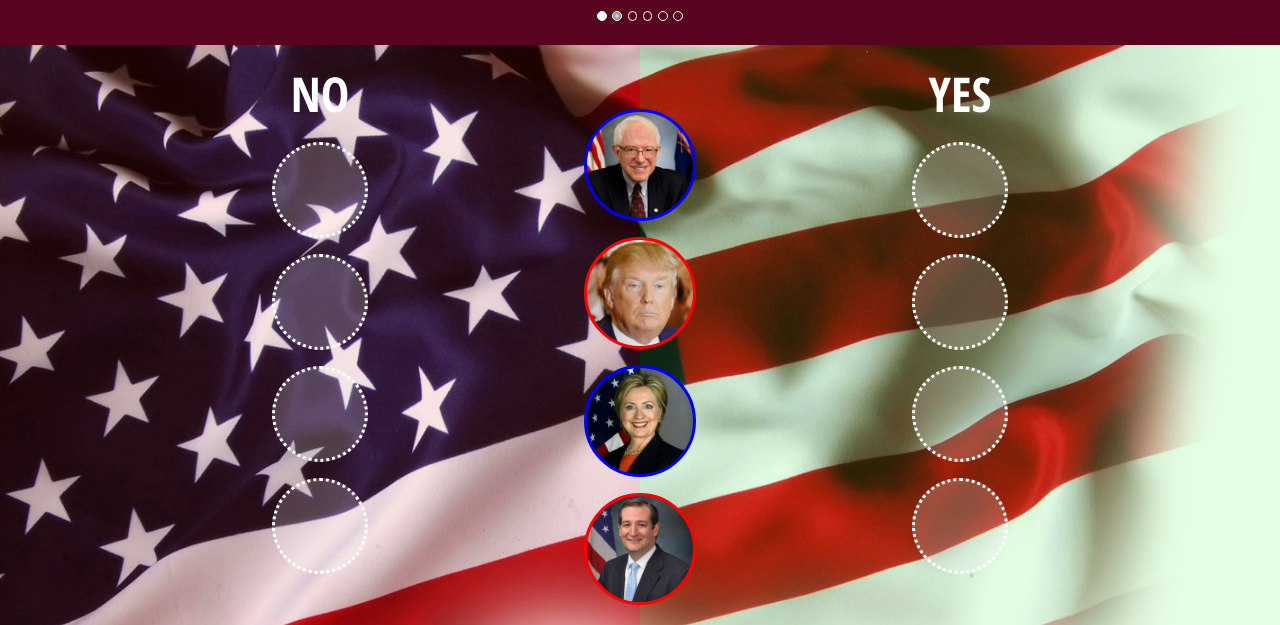
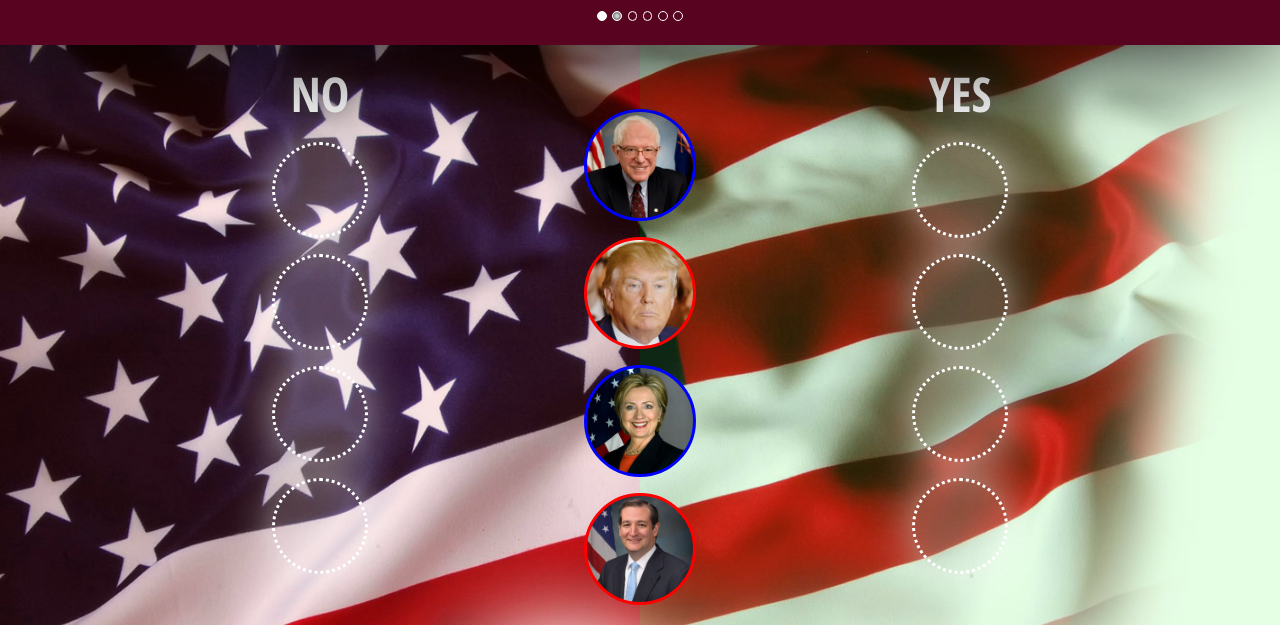
Before and after one commit to drewdrewthis/fewd-who-said-quiz, a plain HTML site: page index.html in a window 1280 px wide. Shown: the part 128-753 px from the top of the page. Drawn offline with nearby package versions, Linux system fonts and the light colour scheme.

Commit message:
Adds some styling/box shadows

```diff
--- a/css/style.less
+++ b/css/style.less
@@ -32,6 +32,9 @@ footer {
 
 header {
 	text-align: center;
+	position: relative;
+	z-index: 2;
+	box-shadow: 0 0 7rem black;
 	.header-top {
 		background: @blue;
 		padding: .1rem;
@@ -188,6 +191,7 @@ header {
 
 		.title {
 			font-size: 3rem;
+			text-shadow: 0 0 1.5rem #4D4E58;
 		}
 
 		li:not(.title) {
@@ -197,6 +201,7 @@ header {
 			margin: 1rem auto;
 			background: rgba(255, 255, 255, 0.2);
 			border: 3px dotted;
+			box-shadow: 0 0 3rem rgba(255, 255, 255, 0.65);
 
 			&.ui-received {
 				border: .1rem solid;
--- a/js/script.js
+++ b/js/script.js
@@ -14,8 +14,8 @@ $( document ).ready(function() {
 		//.addClass('.ui-widget-header')
 		.droppable({
 
-			activeClass: "ui-state-default",
-			hoverClass: "ui-state-hover",
+			activeClass: "ui-hover",
+			hoverClass: "ui-hover",
 			drop: function( event, ui ) {
 				$( this ).addClass( "ui-received" )
 					.data("candidate",currentElement);
```
Also changed, not shown: css/style.css.
